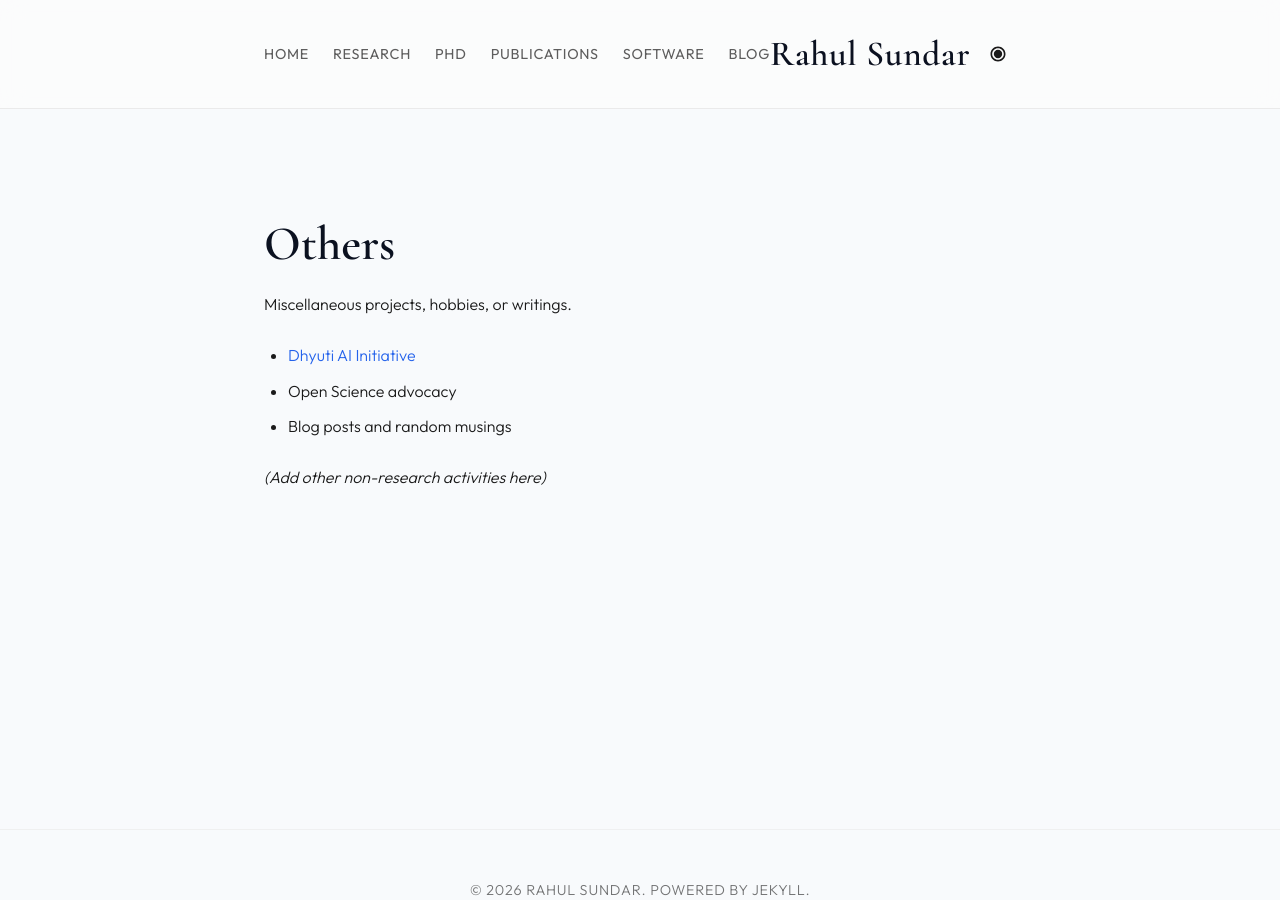
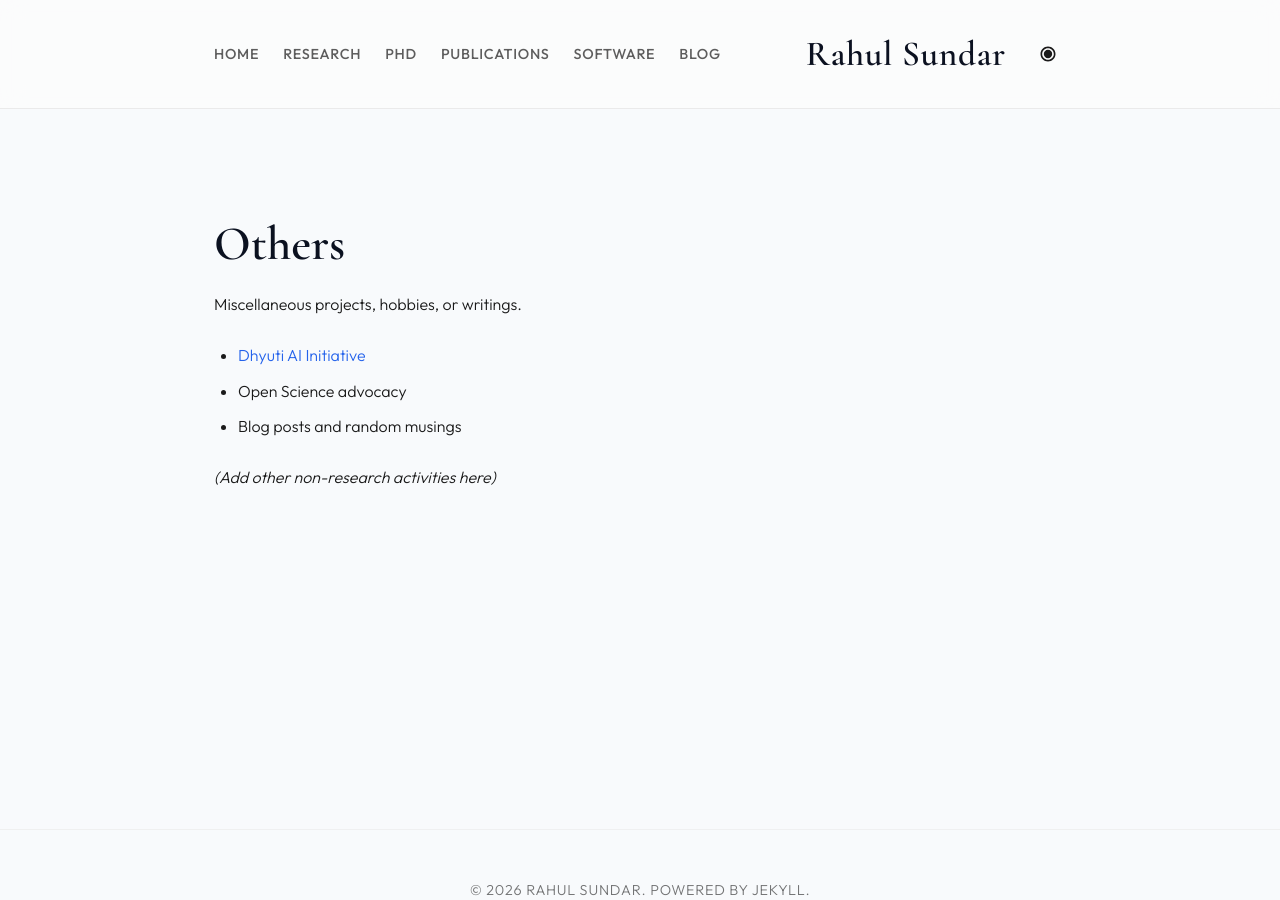
Before and after one commit to RahulSundar/rahulsundar.github.io, a Jekyll site: the page built from others.md, in a window 1280 px wide and 900 px high. Built offline with Jekyll 4.4.1, drawn with Linux system fonts in a browser that asks for light colours.

Commit message:
Fix webpage spacing and move name to top right

```diff
--- a/_layouts/default.html
+++ b/_layouts/default.html
@@ -41,10 +41,11 @@
                 <a href="{{ '/blog/' | relative_url }}">Blog</a>
             </nav>
 
-            <!-- Site Title (Center) -->
+            <div class="header-right">
+                <!-- Site Title (Right) -->
                 <a class="site-title" href="{{ '/' | relative_url }}">{{ site.title }}</a>
 
-            <!-- Actions (Right) -->
+                <!-- Actions -->
                 <div class="header-actions">
                     <button class="theme-toggle" id="theme-toggle-btn" aria-label="Toggle theme">
                         <!-- Sun/Moon SVG will be dynamically swapped or handled via JS -->
@@ -53,6 +54,7 @@
                             <path d="M12 17A5 5 0 1 0 12 7a5 5 0 0 0 0 10z" />
                         </svg>
                     </button>
+                </div>
             </div>
         </div>
     </header>
--- a/assets/css/style.css
+++ b/assets/css/style.css
@@ -9,7 +9,7 @@
     --bg-color: #F8FAFC;
     --card-bg: #ffffff;
     --border-color: #eaeaea;
-    --content-width: 800px;
+    --content-width: 900px;
 
     /* Fonts */
     --font-sans: 'Outfit', 'Inter', -apple-system, BlinkMacSystemFont, "Segoe UI", Roboto, Helvetica, Arial, sans-serif;
@@ -125,25 +125,26 @@ img {
 }
 
 .site-header .wrapper {
-    display: grid;
-    grid-template-columns: 1fr auto 1fr;
+    display: flex;
+    justify-content: space-between;
     align-items: center;
 }
 
 /* Navigation (Left) */
 .site-nav {
-    justify-self: start;
     display: flex;
     gap: 1.5rem;
     font-size: 0.9rem;
-    font-weight: 400;
+    font-weight: 500;
     text-transform: uppercase;
     letter-spacing: 0.05em;
+    flex-wrap: wrap;
 }
 
 .site-nav a {
     color: var(--text-color);
     opacity: 0.7;
+    transition: var(--transition);
 }
 
 .site-nav a:hover {
@@ -151,9 +152,15 @@ img {
     opacity: 1;
 }
 
-/* Site Title (Center) */
+/* Right Header Container */
+.header-right {
+    display: flex;
+    align-items: center;
+    gap: 1.5rem;
+}
+
+/* Site Title */
 .site-title {
-    justify-self: center;
     font-family: var(--font-serif);
     font-size: 2.2rem;
     font-weight: 600;
@@ -166,12 +173,10 @@ img {
     color: var(--heading-color);
 }
 
-/* Actions (Right) */
+/* Actions */
 .header-actions {
-    justify-self: end;
     display: flex;
     align-items: center;
-    gap: 1rem;
 }
 
 .theme-toggle {
@@ -337,23 +342,21 @@ img {
 /* Media Queries */
 @media (max-width: 900px) {
     .site-header .wrapper {
-        grid-template-columns: auto 1fr auto;
-        gap: 1rem;
+        flex-wrap: wrap;
     }
 
     .menu-toggle {
         display: block;
-        justify-self: start;
+        order: 1;
     }
 
-    .site-title {
-        justify-self: center;
-        font-size: 1.8rem;
+    .header-right {
+        order: 2;
     }
 
     .site-nav {
         display: none;
-        grid-column: 1 / -1;
+        order: 3;
         width: 100%;
         flex-direction: column;
         gap: 1.5rem;
@@ -365,6 +368,10 @@ img {
     .site-nav.active {
         display: flex;
     }
+
+    .site-title {
+        font-size: 1.8rem;
+    }
 }
 
 /* Utilities */
```
Lines whose indentation alone changed are shown as unchanged.
